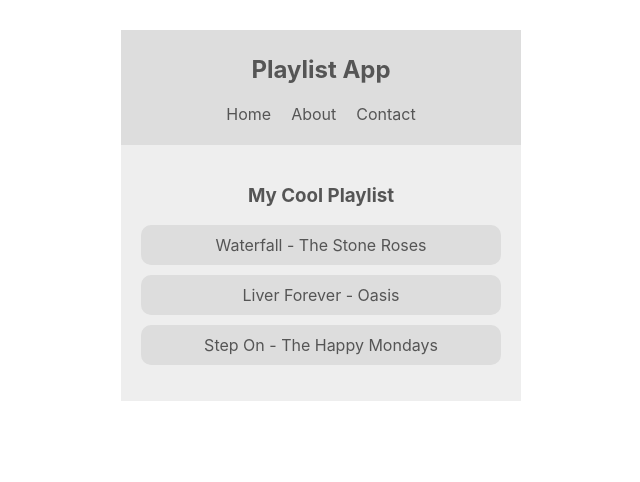
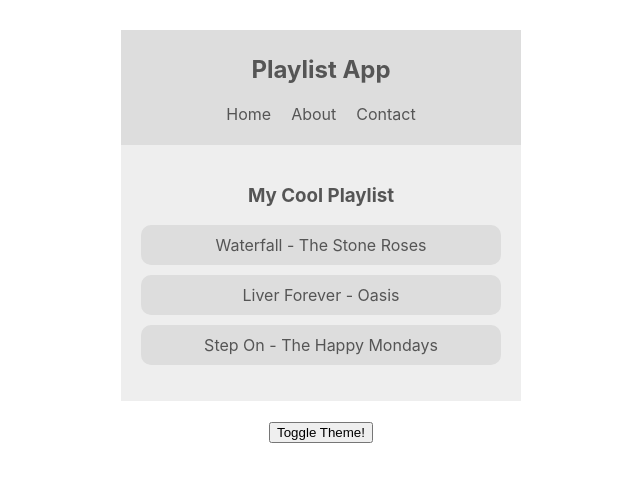
Before and after one commit to alex-coupe/playlist-app, a React (Create React App) app: page / in a window 1280 px wide. Shown: the top 482 px of the page, without its empty margins (319-959 px from the left). Built offline with nearby package versions, Linux system fonts and the light colour scheme.

Commit message:
Toggle the themes

```diff
--- a/src/App.js
+++ b/src/App.js
@@ -3,7 +3,7 @@
 import Navbar from './components/Navbar';
 import Playlist from './components/Playlist';
 import ThemeContextProvider from './contexts/ThemeContext';
-
+import ThemeToggle from './components/ThemeToggle';
 
 function App() {
   return (
@@ -11,6 +11,7 @@
       <ThemeContextProvider>
         <Navbar />
         <Playlist />
+        <ThemeToggle />
       </ThemeContextProvider>
     </div>
   );
--- a/src/components/Navbar.js
+++ b/src/components/Navbar.js
@@ -5,7 +5,8 @@
     return (
         <ThemeContext.Consumer>
             {(context) => {
-            const theme = context.isLightTheme ? context.light : context.dark;
+            const {isLightTheme, light, dark} = context.state;
+            const theme = isLightTheme ? light : dark;
             return (
         <div>
             <nav style={{background: theme.ui, color: theme.text }}>
--- a/src/components/Playlist.js
+++ b/src/components/Playlist.js
@@ -6,7 +6,8 @@
     return (
         <ThemeContext.Consumer>
             {(context) => {
-            const theme = context.isLightTheme ? context.light : context.dark;
+            const {isLightTheme, light, dark} = context.state;
+            const theme = isLightTheme ? light : dark;
             return (
             <div className="playlist" style={{background: theme.bg, color: theme.text }}>
                 <h3>My Cool Playlist</h3>
--- /dev/null
+++ b/src/components/ThemeToggle.js
@@ -0,0 +1,12 @@
+import React from 'react'
+import { ThemeContext } from './../contexts/ThemeContext';
+
+export default function ThemeToggle() {
+    return (
+        <ThemeContext.Consumer>
+        {(context) => {
+            return (
+            <button onClick={context.toggleTheme}>Toggle Theme!</button>)
+        }}</ThemeContext.Consumer>
+    )
+}
--- a/src/contexts/ThemeContext.js
+++ b/src/contexts/ThemeContext.js
@@ -3,14 +3,16 @@
 export const ThemeContext = createContext();
 
 export default function ThemeContextProvider(props) {
-    const [state] = useState({
+    const [state, changeState] = useState({
         isLightTheme: true,
         light: {text: '#555', ui: '#ddd', bg: '#eee' },
         dark : {text: '#ddd', ui: '#333', bg: '#555'}
-    })
+    });
+
+    const toggleTheme = () => changeState({...state, isLightTheme: !state.isLightTheme});
 
     return (
-      <ThemeContext.Provider value={state}>
+      <ThemeContext.Provider value={{state, toggleTheme: toggleTheme}}>
         {props.children}
       </ThemeContext.Provider>
     )
```
